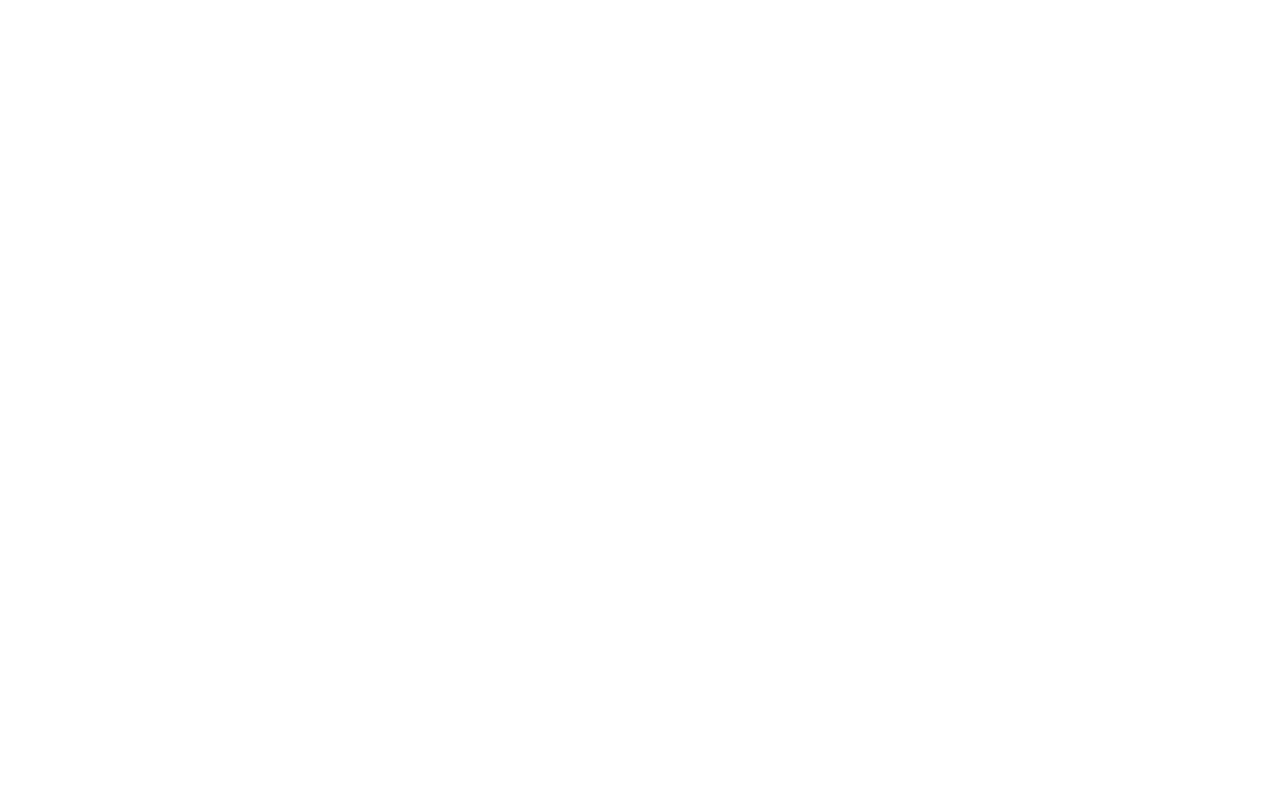
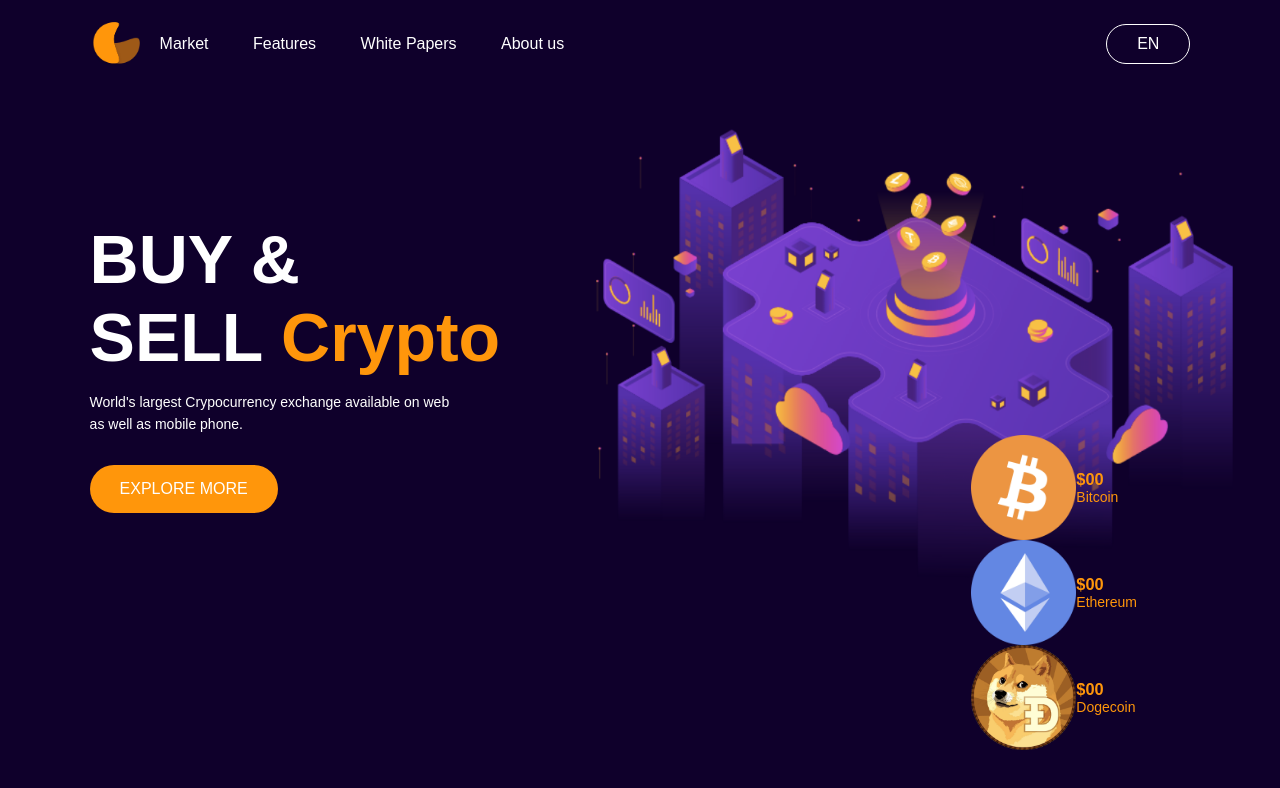
Before and after one commit to Gopi2923/Crypto-Website, a plain HTML site: page index.html in a window 1280 px wide. Drawn offline with Linux system fonts and the light colour scheme.

Commit message:
Added styles and navbar.

```diff
--- a/index.html
+++ b/index.html
@@ -3,10 +3,52 @@
 <head>
     <meta charset="UTF-8">
     <meta name="viewport" content="width=device-width, initial-scale=1.0">
-    <title>Cryptp</title>
+    <title>Crypocurrency</title>
     <link rel="stylesheet" href="style.css">
+    <link rel="icon" href="/images/logo.png">
 </head>
 <body>
+    <div class="container">
+        <nav>
+            <img src="/images/logo.png" alt="" class="logo">
+            <ul>
+                <li><a href="#">Market</a></li>
+                <li><a href="#">Features</a></li>
+                <li><a href="#">White Papers</a></li>
+                <li><a href="#">About us</a></li>
+            </ul>
+            <a href="#" class="btn">EN</a>
+        </nav>
 
+        <div class="content">
+            <h1>BUY & <br> SELL <span>Crypto</span></h1>
+            <p>World's largest Crypocurrency exchange available on web <br>as well as mobile phone.</p>
+            <a href="#" class="btn">EXPLORE MORE</a>
+        </div>
+
+        <div class="coin-list">
+            <div class="coin">
+                <img src="/images/bitcoin.png" alt="">
+                <div>
+                    <h3>$00</h3>
+                    <p>Bitcoin</p>
+                </div>
+            </div>
+            <div class="coin">
+                <img src="/images/ethereum.png" alt="">
+                <div>
+                    <h3>$00</h3>
+                    <p>Ethereum</p>
+                </div>
+            </div>
+            <div class="coin">
+                <img src="/images/dogecoin.png" alt="">
+                <div>
+                    <h3>$00</h3>
+                    <p>Dogecoin</p>
+                </div>
+            </div>
+        </div>
+    </div>
 </body>
 </html>
--- a/style.css
+++ b/style.css
@@ -0,0 +1,79 @@
+* {
+    margin: 0;
+    padding: 0;
+    font-family: 'Poppins', sans-serif;
+    box-sizing: border-box;
+}
+.container {
+    width: 100%;
+    height: 100vh;
+    background-image: url(/images/background.png);
+    background-position: center;
+    background-size: cover;
+    padding: 0 7%;
+    color: #fff;
+}
+nav {
+    width: 100%;
+    padding: 20px 0;
+    display: flex;
+    align-items: center;
+}
+.logo {
+    width: 50px;
+    cursor: pointer;
+}
+nav ul {
+   flex: 1;
+}
+nav ul li {
+    display: inline-block;
+    margin: 10px 20px;
+}
+nav ul li a{
+    text-decoration: none;
+    color: #fff;
+}
+nav .btn {
+    color: #fff;
+    text-decoration: none;
+    border: 1px solid #fff;
+    padding: 10px 30px;
+    border-radius: 20px;
+}
+.content {
+    margin-top: 12%;
+}
+.content h1 {
+    font-size: 68px;
+    margin-bottom: 15px;
+}
+.content h1 span {
+    color: #ff960b;
+}
+.content p {
+    line-height: 22px;
+    font-size: 14px;
+}
+.content .btn {
+    display: inline-block;
+    margin-top: 30px;
+    background: #ff960b;
+    color: #fff;
+    text-decoration: none;
+    padding: 15px 30px;
+    border-radius: 30px;
+}
+.coin-list {
+    position: absolute;
+    right: 10%;
+    bottom: 50px;
+    align-items: center;
+}
+.coin {
+    display: flex;
+    align-items: center;
+    font-size: 14px;
+    margin: 0 15px;
+    color: #ff960b;
+}
```
